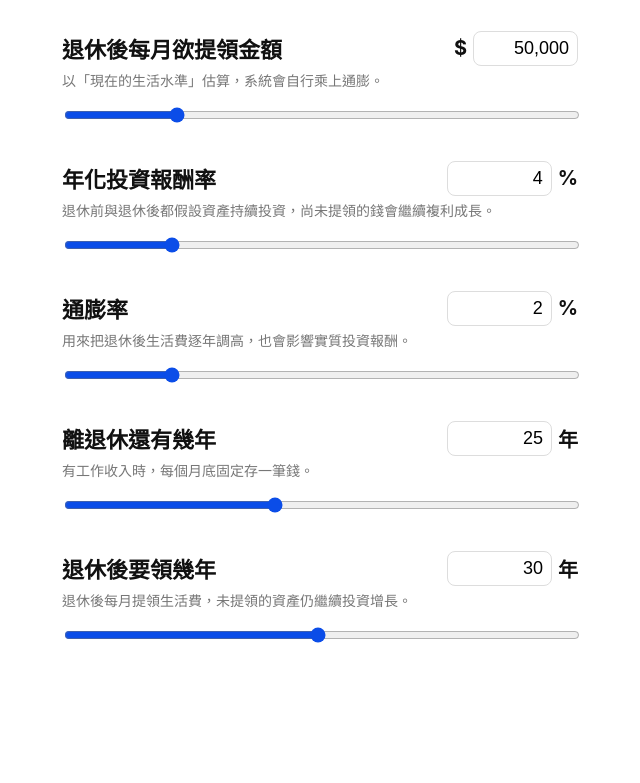
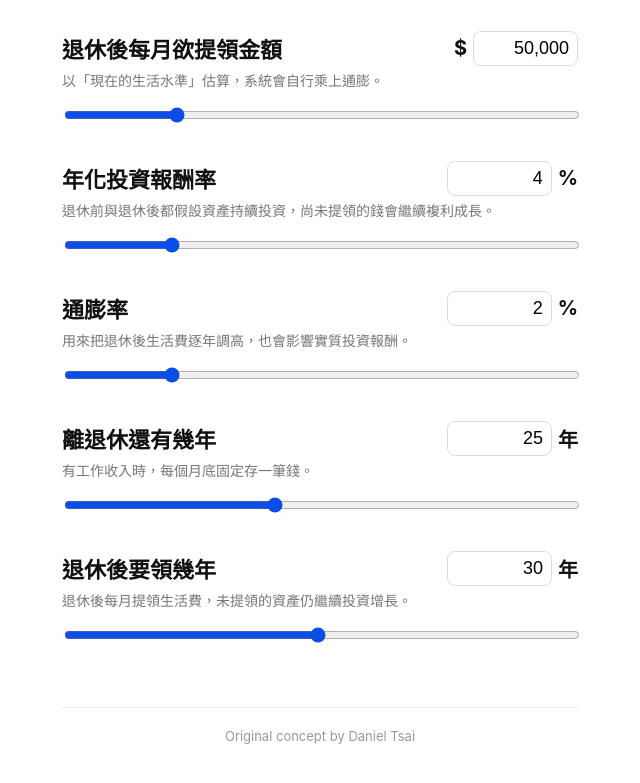
Before and after one commit to kkjj2266/DP, a plain HTML site: page 退休計算機.html in a window 1280 px wide. Shown: the part 345-1128 px from the top of the page, without its empty margins (320-960 px from the left). Before the commit the page ends 1074 px from the top, so only its background shows below. Drawn offline with Linux system fonts and the light colour scheme.

Commit message:
Update 退休計算機.html

```diff
--- a/退休計算機.html
+++ b/退休計算機.html
@@ -140,6 +140,14 @@
       margin-top: 8px;
       display: none;
     }
+    .footer-credit {
+  margin-top: 60px;
+  padding-top: 20px;
+  border-top: 1px solid #eee;
+  text-align: center;
+  font-size: 13px;
+  color: #999;
+}
   </style>
 </head>
 <body>
@@ -223,6 +231,9 @@
     </section>
 
     <section class="summary" id="summaryBox"></section>
+    <footer class="footer-credit">
+  Original concept by Daniel Tsai
+</footer>
   </main>
 
   <script>
```
